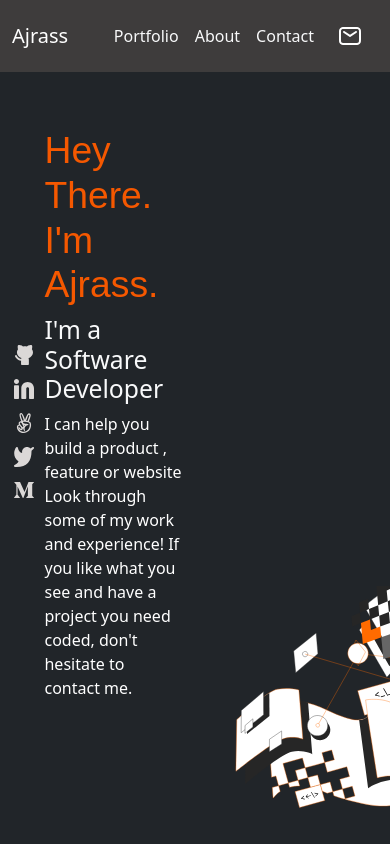
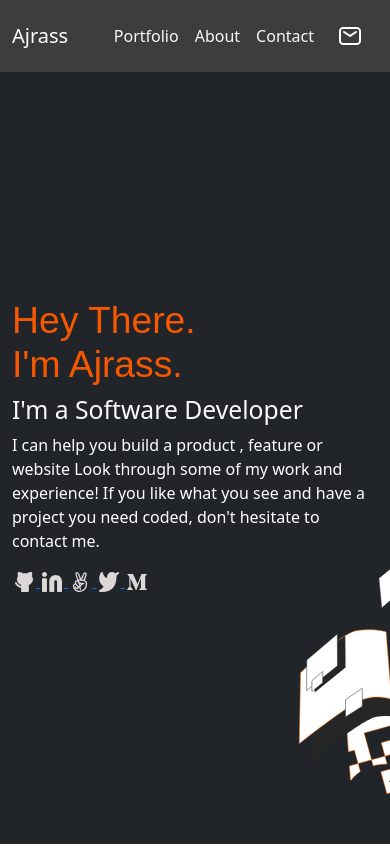
Before and after one commit to tajemouti/Portfolio-with-bootstrap, a website: page index.html in a window 390 px wide. Shown: the top 848 px of the page. Drawn offline with Linux system fonts and the light colour scheme.

Commit message:
Fix headline background image

```diff
--- a/index.html
+++ b/index.html
@@ -14,7 +14,7 @@
         <a class="navbar-brand" href="#">Ajrass</a>
       </span>
       <ul class="navbar-nav">
-          <li class="nav-item d-flex" >
+        <li class="nav-item d-flex">
           <a class="nav-link d-flex align-items-center text-light" href="#work">Portfolio</a>
         </li>
         <li class="nav-item d-flex">
@@ -24,15 +24,16 @@
           <a class="nav-link d-flex align-items-center text-light" href="#contact">Contact</a>
         </li>
         <li class="nav-item d-flex">
-              <a class="nav-link d-flex align-items-center text-light" href="#headline"><img src="./assets/images/mail.svg" alt="mail"></a>
+          <a class="nav-link d-flex align-items-center text-light" href="#headline"><img src="./assets/images/mail.svg"
+              alt="mail"></a>
         </li>
       </ul>
     </nav>
   </header>
   <section id="headline" class="container-fluid bg-dark">
     <div class="row height">
-        <div class="col-1 d-flex align-items-center">
-          <div class="d-flex flex-column justify-content-center gap-2">
+      <div class="col-1 page-bg position-relative">
+        <div class="d-flex flex-column justify-content-center gap-2 position-absolute top-50">
           <a href="https://github.com/tajemouti" rel="noopener noreferrer" target="_blank">
             <img src="assets/images/IconGitHub.svg" alt="GitHub">
           </a>
@@ -50,20 +51,39 @@
           </a>
         </div>
       </div>
-        <div class="col-5 d-flex flex-column justify-content-center">
+      <div class="col d-flex flex-column justify-content-center w-100 mt-5">
         <h1 class="h1 display-3">Hey There.<br>I'm Ajrass.</h1>
         <h2 class="text-light">I'm a Software Developer</h2>
-          <p class="text-white">I can help you build a product , feature or website Look through some of my work and experience! If you like what you see and have a project you need coded,
+        <p class="text-white">I can help you build a product , feature or website Look through some of my work and
+          experience! If you like what you see and have a project you need coded,
           don't hesitate to contact me.
         </p>
+        <div class="d-md-none">
+          <a href="https://github.com/tajemouti" rel="noopener noreferrer" target="_blank">
+            <img src="assets/images/IconGitHub.svg" alt="GitHub">
+          </a>
+          <a href="https://www.linkedin.com/in/ajrass" rel="noopener noreferrer" target="_blank">
+            <img src="assets/images/Icon Linkedin.svg" alt="LinkedIn">
+          </a>
+          <a href="https://wellfound.com/u/ajrass-tajemouti" rel="noopener noreferrer" target="_blank">
+            <img src="assets/images/IconAngelist.svg" alt="WellFound">
+          </a>
+          <a href="https://twitter.com/AjrassTajemouti" rel="noopener noreferrer" target="_blank">
+            <img src="assets/images/IconTwitter.svg" alt="Twitter">
+          </a>
+          <a href="https://medium.com/@tajemouti/" rel="noopener noreferrer" target="_blank">
+            <img src="assets/images/IconMedium.svg" alt="Medium">
+          </a>
         </div>
-        <div class="col-6 background"></div>
+        <img class="d-md-none position-absolute bottom-0 end-0" src="assets/images/Illustration.svg" alt="Illustration">
+      </div>
+      <div class="col-6 background page-bg"></div>
     </div>
   </section>
   <section id="work" class="pt-5 pb-5">
     <div class="container">
       <div class="row">
-          <div class="col">
+        <div class="col-auto">
           <h2>My Recent Works</h2>
         </div>
         <div class="col">
@@ -80,7 +100,8 @@
           <div class="card-body col-lg-5">
             <h3 class="card-title">Multi-Post Stories</h3>
             <p class="card-text w-75 h4 pt-3 pb-3">
-                A daily selection of privately personalized reads; no accounts or sign-ups required. This has been the industry's standard dummy text ever since the 1500s, when an unknown printer took a standard dummy text.
+              A daily selection of privately personalized reads; no accounts or sign-ups required. This has been the
+              industry's standard dummy text ever since the 1500s, when an unknown printer took a standard dummy text.
             </p>
             <ul class="list-group-horizontal p-0">
               <li class="list-inline-item border p-2">CSS</li>
@@ -93,13 +114,14 @@
         </div>
       </div>
     </div>
-      <div class="container d-flex flex-wrap align-items-center text-white mt-5 w-100">
+    <div class="container d-flex flex-wrap justify-content-center align-items-center text-white mt-5 w-100">
       <div class="card card-dem m-3">
         <img class="card-img" src="assets/images/ImgPlaceholder2.svg" alt="placeholder">
         <div class="card-body card-img-overlay d-flex flex-column justify-content-end">
           <h3 class="card-title">Profesional Art Printing Data More</h3>
           <div class="card-text">
-                    A daily selection of privately personalized reads; no accounts or sign-ups required. Has been the industry's standard.
+            A daily selection of privately personalized reads; no accounts or sign-ups required. Has been the industry's
+            standard.
           </div>
           <ul class="list-group-horizontal p-0">
             <li class="list-inline-item border p-2">HTML</li>
@@ -113,7 +135,8 @@
         <div class="card-body card-img-overlay d-flex flex-column justify-content-end">
           <h3 class="card-title">Profesional Art Printing Data More</h3>
           <div class="card-text">
-                    A daily selection of privately personalized reads; no accounts or sign-ups required. Has been the industry's standard.
+            A daily selection of privately personalized reads; no accounts or sign-ups required. Has been the industry's
+            standard.
           </div>
           <ul class="list-group-horizontal p-0">
             <li class="list-inline-item border p-2">HTML</li>
@@ -127,7 +150,8 @@
         <div class="card-body card-img-overlay d-flex flex-column justify-content-end">
           <h3 class="card-title">Profesional Art Printing Data More</h3>
           <div class="card-text">
-                    A daily selection of privately personalized reads; no accounts or sign-ups required. Has been the industry's standard.
+            A daily selection of privately personalized reads; no accounts or sign-ups required. Has been the industry's
+            standard.
           </div>
           <ul class="list-group-horizontal p-0">
             <li class="list-inline-item border p-2">HTML</li>
@@ -141,7 +165,8 @@
         <div class="card-body card-img-overlay d-flex flex-column justify-content-end">
           <h3 class="card-title">Profesional Art Printing Data More</h3>
           <div class="card-text">
-                    A daily selection of privately personalized reads; no accounts or sign-ups required. Has been the industry's standard.
+            A daily selection of privately personalized reads; no accounts or sign-ups required. Has been the industry's
+            standard.
           </div>
           <ul class="list-group-horizontal p-0">
             <li class="list-inline-item border p-2">HTML</li>
@@ -155,7 +180,8 @@
         <div class="card-body card-img-overlay d-flex flex-column justify-content-end">
           <h3 class="card-title">Profesional Art Printing Data More</h3>
           <div class="card-text">
-                    A daily selection of privately personalized reads; no accounts or sign-ups required. Has been the industry's standard.
+            A daily selection of privately personalized reads; no accounts or sign-ups required. Has been the industry's
+            standard.
           </div>
           <ul class="list-group-horizontal p-0">
             <li class="list-inline-item border p-2">HTML</li>
@@ -169,7 +195,8 @@
         <div class="card-body card-img-overlay d-flex flex-column justify-content-end">
           <h3 class="card-title">Profesional Art Printing Data More</h3>
           <div class="card-text">
-                    A daily selection of privately personalized reads; no accounts or sign-ups required. Has been the industry's standard.
+            A daily selection of privately personalized reads; no accounts or sign-ups required. Has been the industry's
+            standard.
           </div>
           <ul class="list-group-horizontal p-0">
             <li class="list-inline-item border p-2">HTML</li>
@@ -181,15 +208,15 @@
     </div>
   </section>
   <section id="about-me">
-      <img src="assets/images/Frame2.svg" class="w-50 mt-5 pt-5 float-end" >
+    <img src="assets/images/Frame2.svg" class="w-50 mt-5 pt-5 float-end">
     <div class="container-fluid bg-dark p-5 mt-5 col-lg-12">
       <div class="container">
-
         <div class="col-lg-4 m-5">
           <h3 class="common-h display-2">About me</h3>
           <p class="text-light">Hello I’m a software developer!
             I can help you build a product ,
-               feature or website Look through some of my work and experience! If you like what you see and have a project you need coded, don’t hestiate to contact me.
+            feature or website Look through some of my work and experience! If you like what you see and have a project
+            you need coded, don’t hestiate to contact me.
           </p>
           <button class="btn btn-outline-warning mt-4">Get My Resume</button>
         </div>
@@ -267,13 +294,11 @@
               </ul>
             </div>
           </div>
-
         </div>
-
       </div>
     </div>
   </section>
-    <section>
+  <section id="contact">
     <div class="container-fluid mt-5 col-lg-12">
       <div class="container">
         <div class="row ">
@@ -287,20 +312,24 @@
             <form>
               <div class="row m-1">
                 <div class="form-group col-lg-6">
-                    <input type="text" name="username" class="form-control-plaintext inp" placeholder="First Name" required="">
+                  <input type="text" name="username" class="form-control-plaintext inp" placeholder="First Name"
+                    required="">
                 </div>
                 <div class="form-group col-lg-6">
-                    <input type="text" name="lastname" class="form-control-plaintext inp" placeholder="Last Name" required="">
+                  <input type="text" name="lastname" class="form-control-plaintext inp" placeholder="Last Name"
+                    required="">
                 </div>
               </div>
               <div class="row m-1 mt-4">
                 <div class="form-group  col-lg-12">
-                    <input type="email" name="email" class="form-control-plaintext p-2 inp" placeholder="Email" required="">
+                  <input type="email" name="email" class="form-control-plaintext p-2 inp" placeholder="Email"
+                    required="">
                 </div>
               </div>
               <div class="row m-1 mt-4">
                 <div class="form-group  col-lg-12">
-                    <textarea class="form-control bg-light" rows="4" id="comment" name="textarea" placeholder="write me something..." required=""></textarea>
+                  <textarea class="form-control bg-light" rows="4" id="comment" name="textarea"
+                    placeholder="write me something..." required=""></textarea>
                 </div>
               </div>
               <div class="col-lg-4 m-3 mb-5">
@@ -308,12 +337,12 @@
               </div>
             </form>
           </div>
-
-          </div>
-
         </div>
       </div>
+    </div>
+  </section>
   <hr class="mt-5">
+  <footer>
     <div class="container d-flex justify-content-center align-items-center">
       <div class="text-center">
         <ul class="list-inline">
@@ -335,7 +364,8 @@
         </ul>
       </div>
     </div>
-    </section>
+  </footer>
   <script src="./assets/js/bootstrap.min.js"></script>
 </body>
+
 </html>
--- a/style.css
+++ b/style.css
@@ -1,7 +1,7 @@
 * {
   box-sizing: border-box;
-    margin: 0px;
-    padding: 0px;
+  margin: 0;
+  padding: 0;
 }
 
 .navbar {
@@ -24,25 +24,23 @@
 }
 
 h1 {
-    color:#f55800;
+  color: #f55800;
   font-family: 'Crete Round', sans-serif;
   line-height: 81.5px;
-
 }
 
 .common-h {
-    color:#f55800;
+  color: #f55800;
   font-family: 'Crete Round', sans-serif;
   line-height: 81.5px;
 }
 
 .hr-3 {
-
   border-bottom: 2px solid rgb(255, 255, 255);
   width: 90%;
 }
 
-.language-ul > li{
+.language-ul > li {
   background-color: #212529;
   color: #f4f5f7;
 }
@@ -51,12 +49,12 @@ h1 {
   border-bottom: 1px solid #979493 !important;
 }
 
-@media  (max-width: 768px) {
-  .page-bg{
+@media (max-width: 768px) {
+  .page-bg {
     display: none;
   }
 
   .social {
-    display: none !important;
+    display: block;
   }
 }
```
Lines whose indentation alone changed are shown as unchanged.
